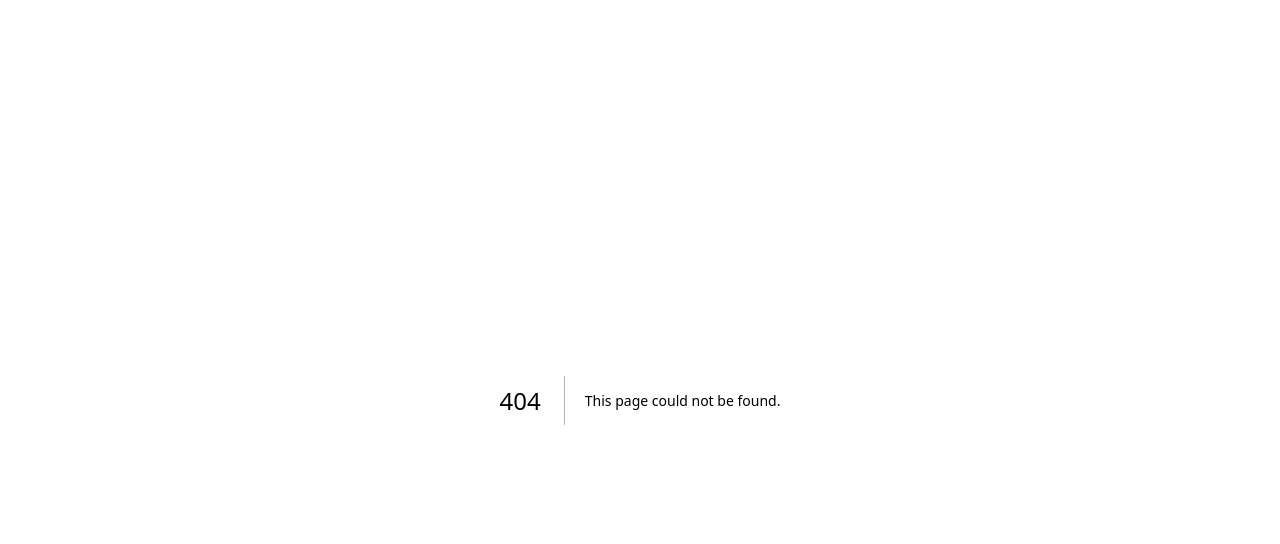
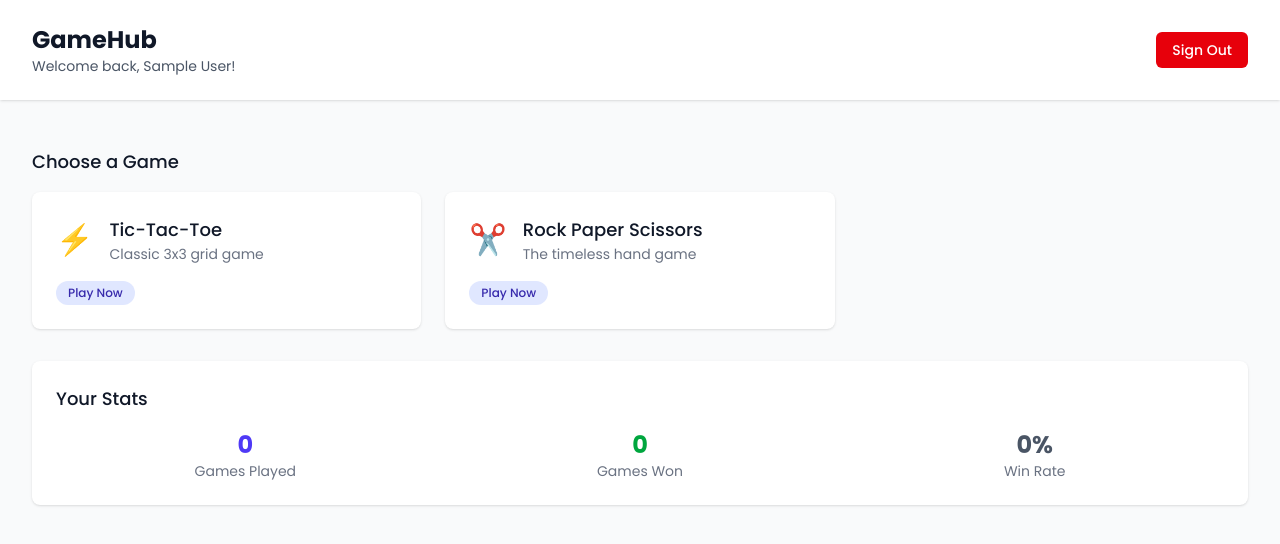
Before and after one commit to PrajapatiApurva/GameHub, a Next.js app: page /dashboard in a window 1280 px wide. Before the commit this address had no page. Shown: the top 544 px of the page. Built offline with nearby package versions, Linux system fonts and the light colour scheme; no server answers; the database is empty; sample sign-in values are in the browser's storage.

Commit message:
feat: implement dashboard page with user stats and game selection

```diff
--- /dev/null
+++ b/src/app/dashboard/page.tsx
@@ -0,0 +1,185 @@
+"use client";
+
+import { useSession, signOut } from "next-auth/react";
+import { useRouter } from "next/navigation";
+import { useEffect, useState, useCallback } from "react";
+import Link from "next/link";
+
+export default function Dashboard() {
+  const { data: session, status } = useSession();
+  const router = useRouter();
+  const [stats, setStats] = useState({
+    gamesPlayed: 0,
+    gamesWon: 0,
+    winRate: 0,
+  });
+  const [isLoading, setIsLoading] = useState(true);
+
+  const fetchStats = useCallback(async () => {
+    if (!session?.user) return;
+
+    try {
+      const response = await fetch("/api/games/stats");
+      if (response.ok) {
+        const data = await response.json();
+        setStats(data);
+      }
+    } catch (error) {
+      console.error("Error fetching stats:", error);
+    } finally {
+      setIsLoading(false);
+    }
+  }, [session]);
+
+  useEffect(() => {
+    if (status === "loading") return; // Still loading
+    if (!session) {
+      router.push("/auth/signin");
+    }
+  }, [session, status, router]);
+
+  useEffect(() => {
+    fetchStats();
+  }, [fetchStats]);
+
+  // Refresh stats when user comes back to the dashboard
+  useEffect(() => {
+    const handleVisibilityChange = () => {
+      if (!document.hidden) {
+        fetchStats();
+      }
+    };
+
+    document.addEventListener("visibilitychange", handleVisibilityChange);
+    return () => {
+      document.removeEventListener("visibilitychange", handleVisibilityChange);
+    };
+  }, [fetchStats]);
+
+  if (status === "loading") {
+    return (
+      <div className="min-h-screen flex items-center justify-center">
+        <div className="text-lg">Loading...</div>
+      </div>
+    );
+  }
+
+  if (!session) {
+    return null;
+  }
+
+  const games = [
+    {
+      id: "tic-tac-toe",
+      name: "Tic-Tac-Toe",
+      description: "Classic 3x3 grid game",
+      icon: "⚡",
+      path: "/games/tic-tac-toe",
+    },
+    {
+      id: "rock-paper-scissors",
+      name: "Rock Paper Scissors",
+      description: "The timeless hand game",
+      icon: "✂️",
+      path: "/games/rock-paper-scissors",
+    },
+  ];
+
+  return (
+    <div className="min-h-screen bg-gray-50">
+      {/* Header */}
+      <header className="bg-white shadow">
+        <div className="max-w-7xl mx-auto px-4 sm:px-6 lg:px-8">
+          <div className="flex justify-between items-center py-6">
+            <div>
+              <h1 className="text-2xl font-bold text-gray-900">GameHub</h1>
+              <p className="text-sm text-gray-600">
+                Welcome back, {session.user?.name}!
+              </p>
+            </div>
+            <button
+              onClick={() => signOut({ callbackUrl: "/" })}
+              className="bg-red-600 hover:bg-red-700 text-white px-4 py-2 rounded-md text-sm font-medium"
+            >
+              Sign Out
+            </button>
+          </div>
+        </div>
+      </header>
+
+      {/* Main Content */}
+      <main className="max-w-7xl mx-auto py-6 sm:px-6 lg:px-8">
+        <div className="px-4 py-6 sm:px-0">
+          <div className="mb-8">
+            <h2 className="text-lg font-medium text-gray-900 mb-4">
+              Choose a Game
+            </h2>
+            <div className="grid grid-cols-1 md:grid-cols-2 lg:grid-cols-3 gap-6">
+              {games.map((game) => (
+                <Link
+                  key={game.id}
+                  href={game.path}
+                  className="bg-white overflow-hidden shadow rounded-lg hover:shadow-md transition-shadow duration-300"
+                >
+                  <div className="p-6">
+                    <div className="flex items-center">
+                      <div className="text-3xl mr-4">{game.icon}</div>
+                      <div>
+                        <h3 className="text-lg font-medium text-gray-900">
+                          {game.name}
+                        </h3>
+                        <p className="text-sm text-gray-500">
+                          {game.description}
+                        </p>
+                      </div>
+                    </div>
+                    <div className="mt-4">
+                      <span className="inline-flex items-center px-3 py-1 rounded-full text-xs font-medium bg-indigo-100 text-indigo-800">
+                        Play Now
+                      </span>
+                    </div>
+                  </div>
+                </Link>
+              ))}
+            </div>
+          </div>
+
+          {/* Stats Section */}
+          <div className="bg-white overflow-hidden shadow rounded-lg">
+            <div className="p-6">
+              <h3 className="text-lg font-medium text-gray-900 mb-4">
+                Your Stats
+              </h3>
+              {isLoading ? (
+                <div className="text-center py-4">
+                  <div className="text-sm text-gray-500">Loading stats...</div>
+                </div>
+              ) : (
+                <div className="grid grid-cols-1 md:grid-cols-3 gap-4">
+                  <div className="text-center">
+                    <div className="text-2xl font-bold text-indigo-600">
+                      {stats.gamesPlayed}
+                    </div>
+                    <div className="text-sm text-gray-500">Games Played</div>
+                  </div>
+                  <div className="text-center">
+                    <div className="text-2xl font-bold text-green-600">
+                      {stats.gamesWon}
+                    </div>
+                    <div className="text-sm text-gray-500">Games Won</div>
+                  </div>
+                  <div className="text-center">
+                    <div className="text-2xl font-bold text-gray-600">
+                      {stats.winRate}%
+                    </div>
+                    <div className="text-sm text-gray-500">Win Rate</div>
+                  </div>
+                </div>
+              )}
+            </div>
+          </div>
+        </div>
+      </main>
+    </div>
+  );
+}
```
